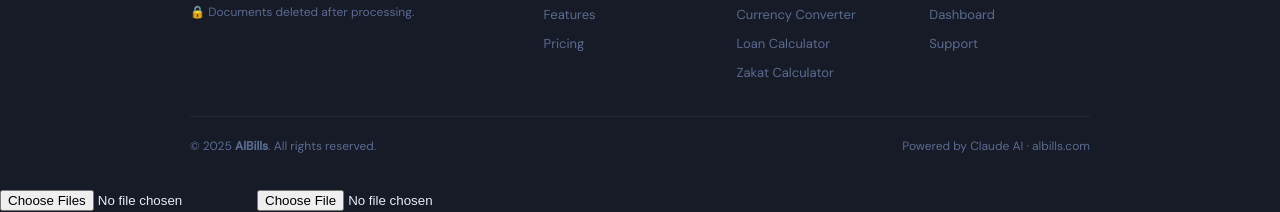
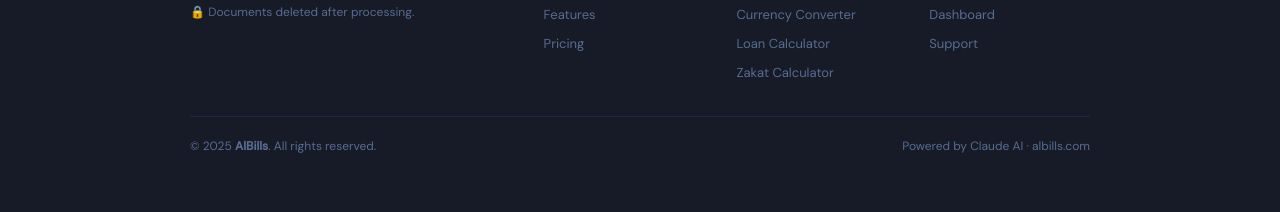
Before and after one commit to FXT7007/albills, a plain HTML site: page index.html in a window 1280 px wide. Shown: the part 3925-4137 px from the top of the page. After the commit the page ends 4113 px from the top, so only its background shows below. Drawn offline with nearby package versions, Linux system fonts and the light colour scheme.

Commit message:
Update index.html

```diff
--- a/index.html
+++ b/index.html
@@ -638,8 +638,8 @@ footer{border-top:1px solid var(--border);padding:32px 1.5rem;position:relative;
 </div>
 </main>
 
-<input type="file" id="fi" multiple accept=".pdf,.jpg,.jpeg,.png,.docx,.xlsx,.tiff">
-<input type="file" id="excelTemplate" accept=".xlsx,.csv" onchange="handleExcelTemplate(this)">
+<input type="file" id="fi" multiple accept=".pdf,.jpg,.jpeg,.png,.docx,.xlsx,.tiff" style="display:none">
+<input type="file" id="excelTemplate" accept=".xlsx,.csv" onchange="handleExcelTemplate(this)" style="display:none">
 
 <script>
 const SUPA_URL='https://bynkbsuphhyxsnnbftoa.supabase.co';
```
